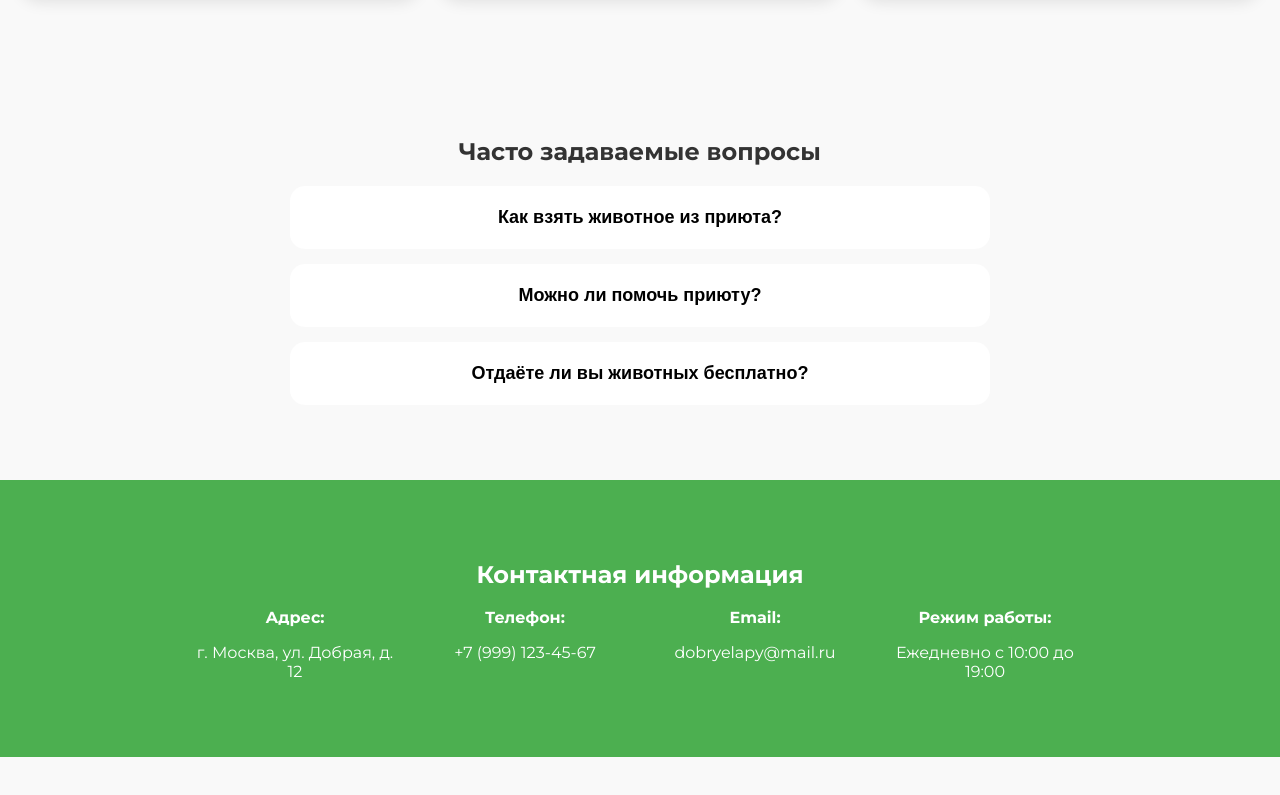
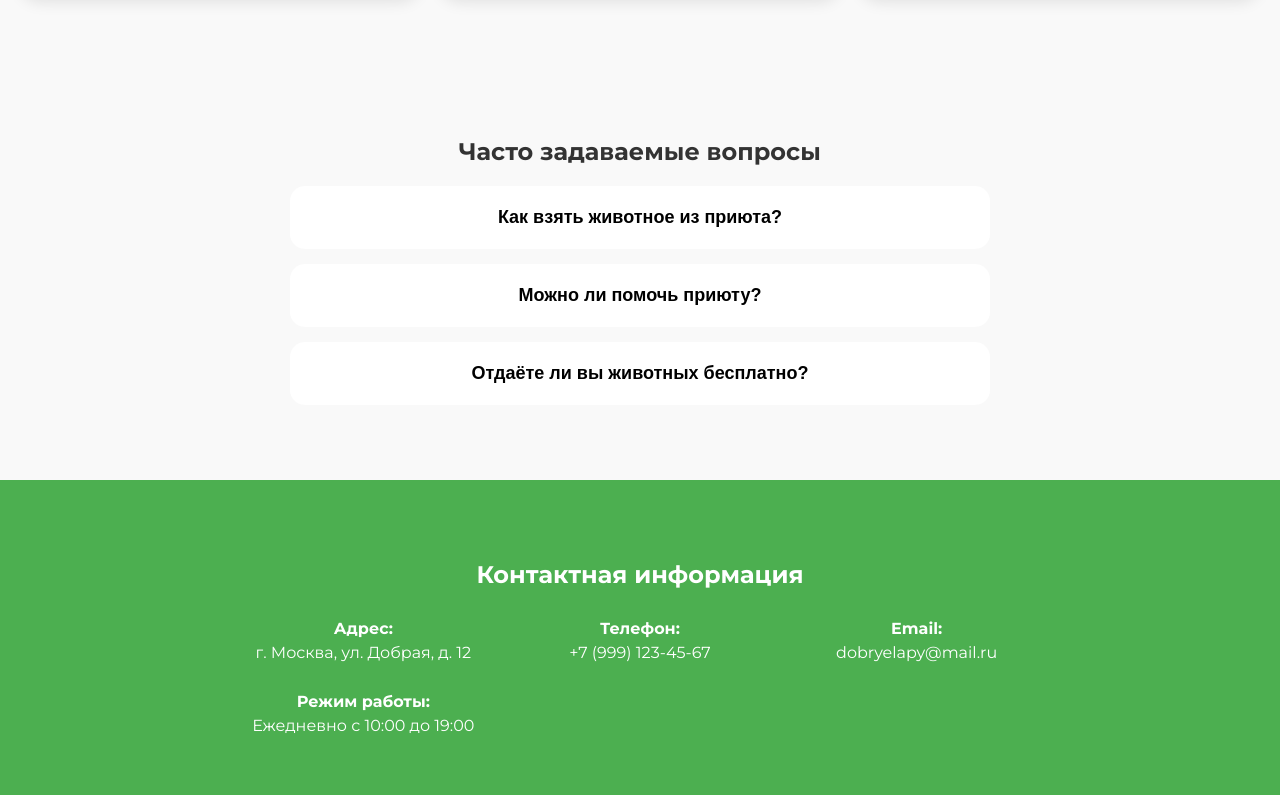
Before and after one commit to sladkomedovyaroslav/priut, a plain HTML site: page index.html in a window 1280 px wide. Shown: the part 1011-1806 px from the top of the page. Before the commit the page ends 1768 px from the top, so only its background shows below. Drawn offline with Linux system fonts and the light colour scheme.

Commit message:
Update style.css

```diff
--- a/css/style.css
+++ b/css/style.css
@@ -156,12 +156,25 @@ body {
   text-align: center;
 }
 
+.contacts h2 {
+  margin-bottom: 30px;
+}
+
 .contacts-grid {
   display: grid;
-  grid-template-columns: repeat(auto-fit, minmax(200px,1fr));
-  gap: 20px;
-  max-width: 900px;
-  margin: auto;
+  grid-template-columns: repeat(auto-fit, minmax(220px, 1fr));
+  gap: 30px;
+  max-width: 800px;
+  margin: 0 auto;
+  justify-items: center;
+}
+
+.contacts-grid div {
+  text-align: center;
+}
+
+.contacts-grid p {
+  margin: 5px 0 0;
 }
 
 /* MODAL */
```
